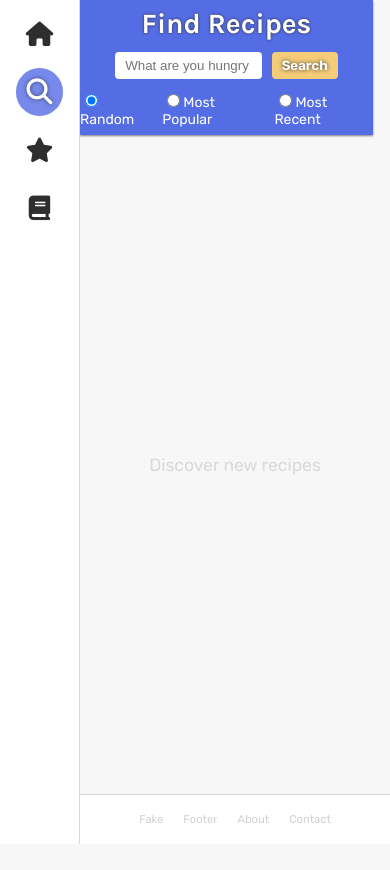
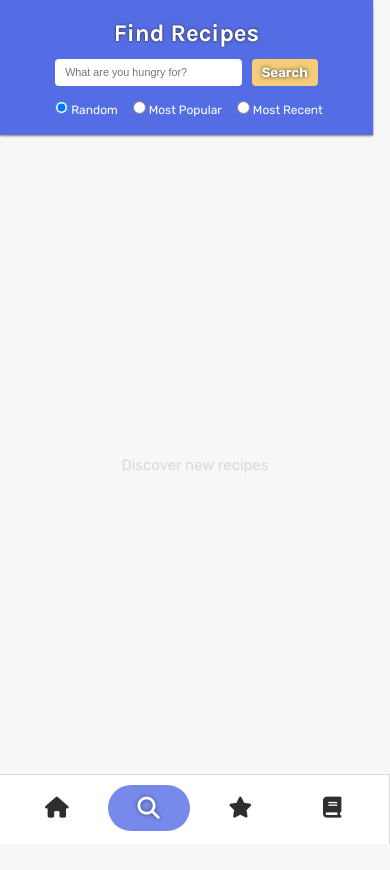
Before and after one commit to mannewdan/recipegram, a React (Vite) app: page /search in a window 390 px wide. Shown: the top 870 px of the page. Before the commit the page ends 844 px from the top, so only its background shows below. Built offline with nearby package versions, Linux system fonts and the light colour scheme; what javascript-time-ago would draw is missing.

Commit message:
sidebar small screens

```diff
--- a/src/css/main.css
+++ b/src/css/main.css
@@ -17,6 +17,12 @@
   font-weight: 400;
   color: hsl(0deg, 0%, 18%);
   font-size: 14px;
+  overflow-y: scroll;
+}
+@media (max-width: 400px) {
+  :root {
+    font-size: 12px;
+  }
 }
 
 button,
@@ -146,7 +152,7 @@ img {
   align-items: center;
   max-width: 500px;
   margin: 16px auto 0 auto;
-  padding: 0 10px;
+  padding: 0 16px;
 }
 
 .img-container {
@@ -271,6 +277,11 @@ img {
   background-color: #546de5;
   z-index: 100;
 }
+@media (max-width: 600px) {
+  .search {
+    width: calc(100vw - 17px);
+  }
+}
 .search h1 {
   color: hsl(0deg, 0%, 100%);
   text-shadow: 0 0 3px hsl(0deg, 0%, 18%);
@@ -290,6 +301,11 @@ img {
 }
 .search__bar input {
   width: 50%;
+}
+@media (max-width: 400px) {
+  .search__bar input {
+    font-size: 0.9rem;
+  }
 }
 .search__bar input:focus {
   outline: none;
@@ -410,6 +426,32 @@ footer a {
   .sidebar__link--icon-holder {
     margin: 0;
     width: 10px;
+  }
+}
+@media (max-width: 600px) {
+  .sidebar-container {
+    min-width: 0;
+  }
+  .sidebar {
+    width: 100%;
+    height: 70px;
+    bottom: 0;
+    border-top: 1px solid hsl(0deg, 0%, 85%);
+  }
+  .sidebar__link-container {
+    flex-direction: row;
+    gap: 10px;
+  }
+  .sidebar__link {
+    justify-content: center;
+  }
+  .sidebar__link.active {
+    color: hsl(0deg, 0%, 100%);
+    background-color: #778aeb;
+    text-shadow: 0 0 4px hsla(0deg, 0%, 0%, 0.5);
+  }
+  .sidebar__link.active i {
+    font-size: 1.85rem;
   }
 }
 .comments-container {
@@ -709,6 +751,11 @@ footer a {
   display: flex;
   flex-direction: column;
 }
+@media (max-width: 600px) {
+  .main-container {
+    margin-bottom: 70px;
+  }
+}
 
 main {
   width: 100%;
--- a/src/sass/globals/_breakpoints.scss
+++ b/src/sass/globals/_breakpoints.scss
@@ -1,2 +1,3 @@
+$bp-tiny: 400px;
 $bp-small: 600px;
 $bp-medium: 800px;
--- a/src/sass/globals/_defaults.scss
+++ b/src/sass/globals/_defaults.scss
@@ -1,4 +1,5 @@
 @use "../globals/themes" as *;
+@use "../globals/breakpoints" as *;
 
 * {
   box-sizing: border-box;
@@ -9,6 +10,11 @@
   font-weight: 400;
   color: $black;
   font-size: 14px;
+  overflow-y: scroll;
+
+  @media (max-width: $bp-tiny) {
+    font-size: 12px;
+  }
 }
 
 button,
--- a/src/sass/globals/_sizes.scss
+++ b/src/sass/globals/_sizes.scss
@@ -4,6 +4,7 @@
 $search-height: 135px;
 $footer-height: 50px;
 $comment-bar-height: 50px;
+$sidebar-small-height: 70px;
 
 //variable sizes
 :root {
--- a/src/sass/layout/_recipe.scss
+++ b/src/sass/layout/_recipe.scss
@@ -8,7 +8,7 @@
 
   max-width: 500px;
   margin: 16px auto 0 auto;
-  padding: 0 10px;
+  padding: 0 16px;
 }
 .img-container {
   position: relative;
--- a/src/sass/main.scss
+++ b/src/sass/main.scss
@@ -1,6 +1,7 @@
 @use "globals";
 @use "layout";
 @use "./globals/sizes" as *;
+@use "./globals/breakpoints.scss" as *;
 
 .root-container {
   display: flex;
@@ -9,6 +10,10 @@
   width: 100%;
   display: flex;
   flex-direction: column;
+
+  @media (max-width: $bp-small) {
+    margin-bottom: $sidebar-small-height;
+  }
 }
 main {
   width: 100%;
```
Also changed, not shown: src/sass/layout/_search.scss (+8 -0 lines), src/sass/layout/_sidebar.scss (+29 -0 lines), 1 other file (tests, documents, lock files or other folders).
